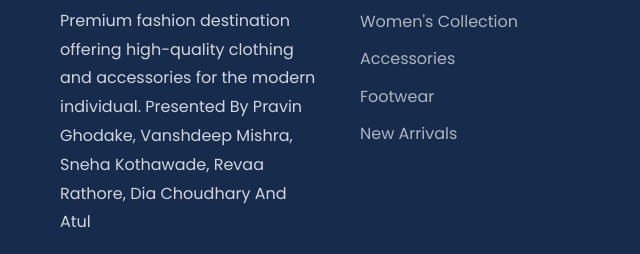
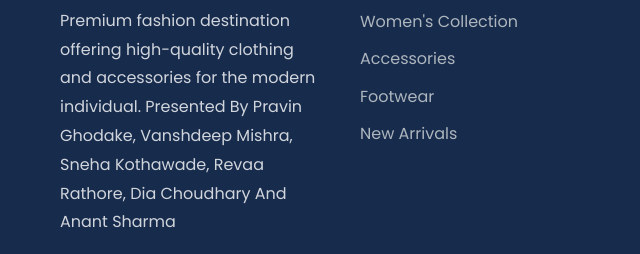
Before and after one commit to Pravinghodake153/E-com, a plain HTML site: page index.html in a window 1280 px wide. Shown: the part 7492-7746 px from the top of the page, 0-640 px from the left. Drawn offline with nearby package versions, Linux system fonts and the light colour scheme.

Commit message:
Update index.html

```diff
--- a/index.html
+++ b/index.html
@@ -1244,7 +1244,7 @@
                             <li><a>Vanshdeep Mishra</a></li>
                             <li><a>Revaa Rathore</a></li>
                             <li><a>Dia Choudhary</a></li>
-                            <li><a>Atul</a></li>
+                            <li><a>Anant Sharma</a></li>
                         </ul>
                     </li>
                 </ul>
@@ -1647,7 +1647,7 @@
             <div class="footer-content">
                 <div class="footer-column">
                     <h3>About RedsVap and Our Team</h3>
-                    <p>Premium fashion destination offering high-quality clothing and accessories for the modern individual. Presented By Pravin Ghodake, Vanshdeep Mishra, Sneha Kothawade, Revaa Rathore, Dia Choudhary And Atul</p>
+                    <p>Premium fashion destination offering high-quality clothing and accessories for the modern individual. Presented By Pravin Ghodake, Vanshdeep Mishra, Sneha Kothawade, Revaa Rathore, Dia Choudhary And Anant Sharma</p>
                     <div class="social-links">
                         <a href="#"><i class="fab fa-facebook-f"></i></a>
                         <a href="#"><i class="fab fa-twitter"></i></a>
```
